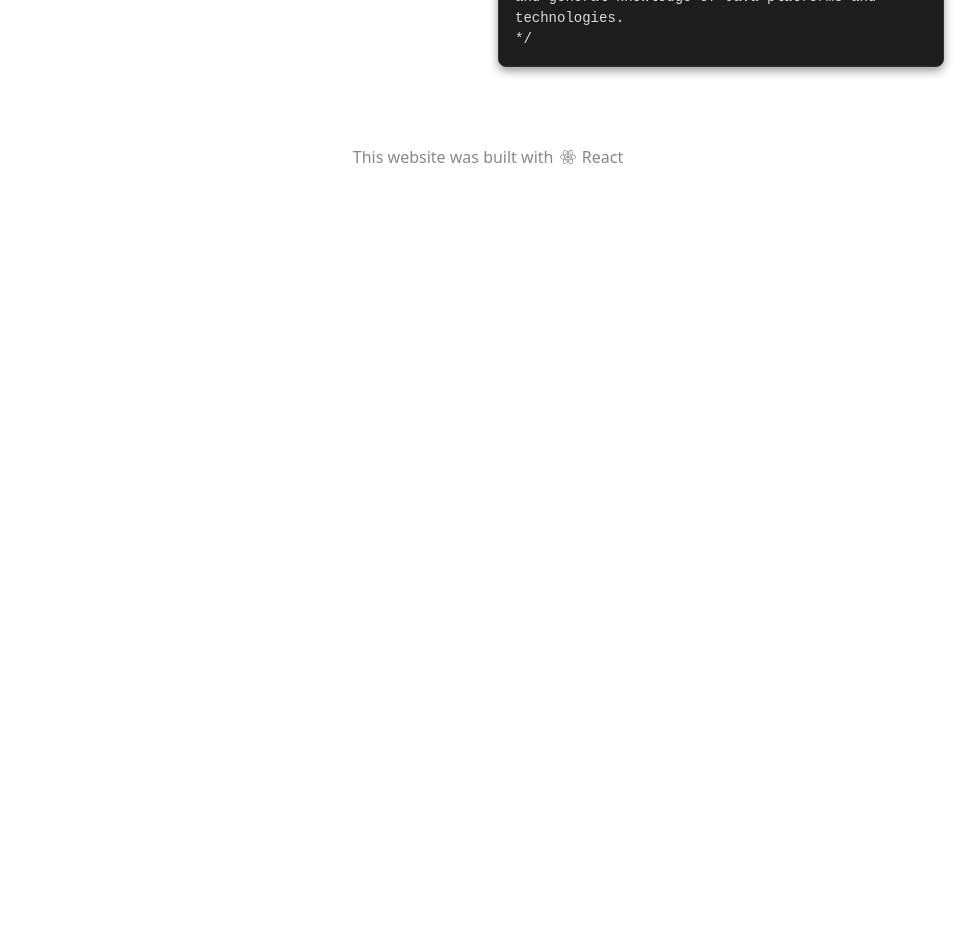
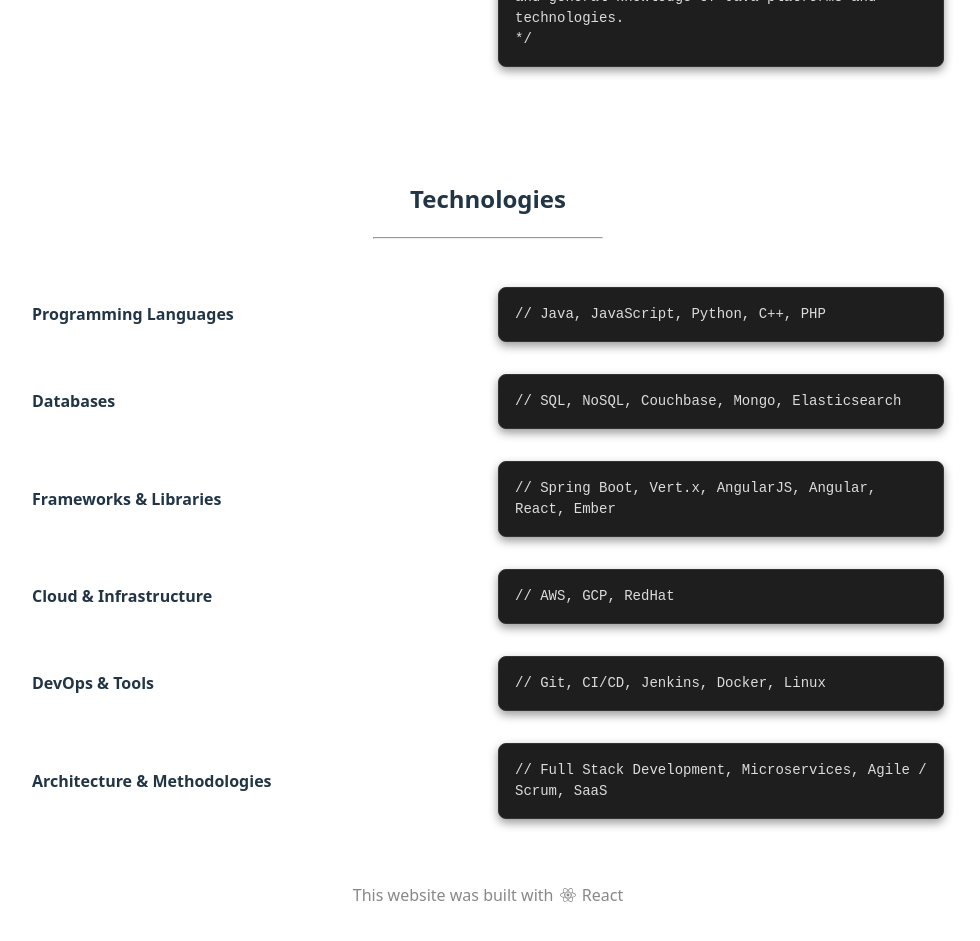
Before and after one commit to james-kempf/resume-site, a React (Vite) app: page / in a window 1280 px wide. Shown: the part 2880-3821 px from the top of the page, without its empty margins (152-1132 px from the left). Before the commit the page ends 3097 px from the top, so only its background shows below. Built offline with nearby package versions, Linux system fonts and the light colour scheme.

Commit message:
add technologies section

```diff
--- a/src/App.css
+++ b/src/App.css
@@ -54,6 +54,16 @@
   padding: 10px;
   border: 1px solid #ccc;
   border-radius: 5px;
+}
+@media (min-width: 1000px) {
+  .basic-list .column-container {
+    display: flex;
+    align-items: center;
+  }
+  .basic-list p,
+  .basic-list h4 {
+    margin: 0;
+  }
 }
 
 .profile-image {
--- a/src/Entry.jsx
+++ b/src/Entry.jsx
@@ -5,9 +5,11 @@ function Entry({ entry }) {
       <li>
         <div className='column-container'>
           <div className='column left'>
+            {entry.website && entry.image &&
               <a href={entry.website} target='_blank'>
                 <img src={entry.image} alt={entry.name} className='external-logo'></img>
               </a>
+            }
             <h4>{entry.subtitle}</h4>
             <p>{entry.date}</p>
           </div>
--- a/src/Section.jsx
+++ b/src/Section.jsx
@@ -8,7 +8,7 @@ function Section({ sec }) {
         <h2>{sec.title}</h2>
         <hr className='divider'></hr>
         <div>
-          <ul>
+          <ul className={sec.basic && 'basic-list'}>
             {sec.entries.map((entry, index) => (
               <Entry entry={entry} key={index} />
             ))}
--- a/src/data/sections.json
+++ b/src/data/sections.json
@@ -79,5 +79,35 @@
                 "description": "An Oracle Certified Associate, Java SE 8 Programmer has demonstrated knowledge of object-oriented concepts, the Java programming language and general knowledge of Java platforms and technologies."
             }
         ]
+    },
+    {
+        "title": "Technologies",
+        "basic": true,
+        "entries": [
+            {
+                "subtitle": "Programming Languages",
+                "points": ["Java, JavaScript, Python, C++, PHP"]
+            },
+            {
+                "subtitle": "Databases",
+                "points": ["SQL, NoSQL, Couchbase, Mongo, Elasticsearch"]
+            },
+            {
+                "subtitle": "Frameworks & Libraries",
+                "points": ["Spring Boot, Vert.x, AngularJS, Angular, React, Ember"]
+            },
+            {
+                "subtitle": "Cloud & Infrastructure",
+                "points": ["AWS, GCP, RedHat"]
+            },
+            {
+                "subtitle": "DevOps & Tools",
+                "points": ["Git, CI/CD, Jenkins, Docker, Linux"]
+            },
+            {
+                "subtitle": "Architecture & Methodologies",
+                "points": ["Full Stack Development, Microservices, Agile / Scrum, SaaS"]
+            }
+        ]
     }
 ]
```
Lines whose indentation alone changed are shown as unchanged.
